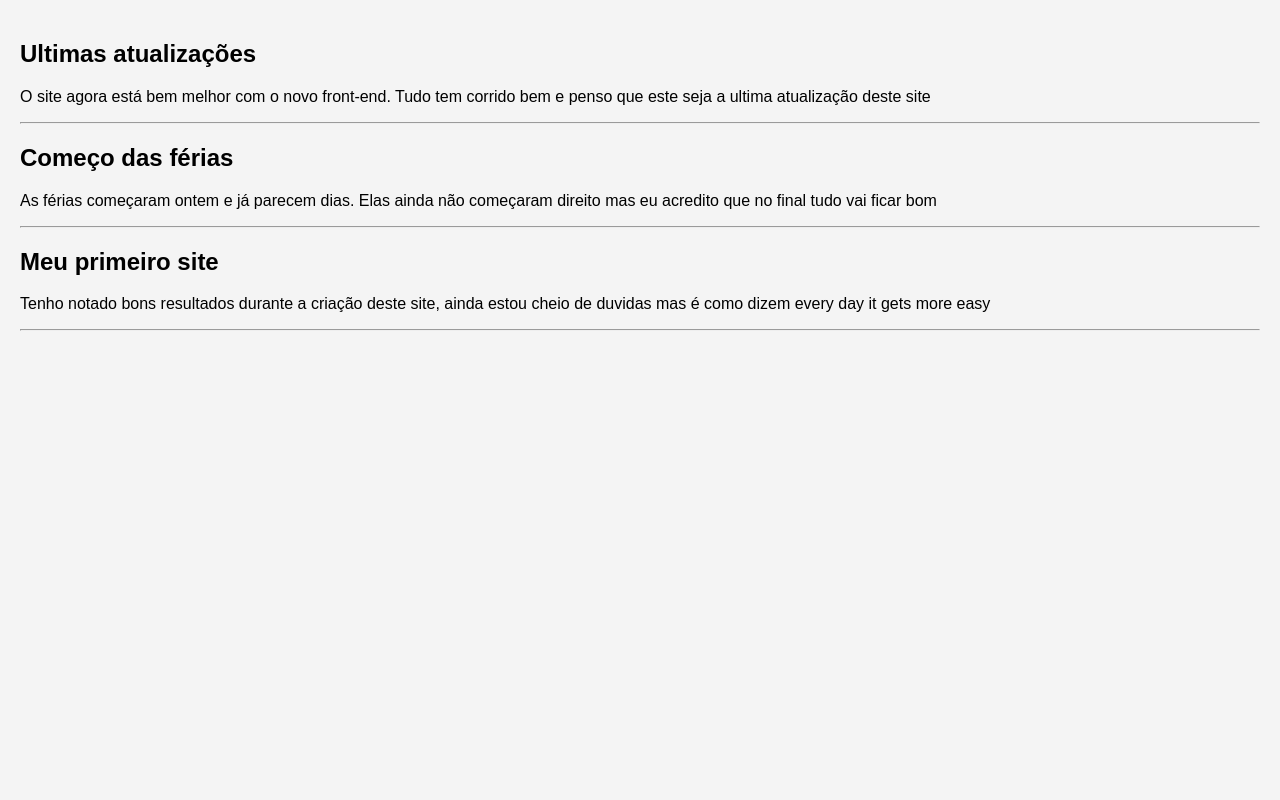
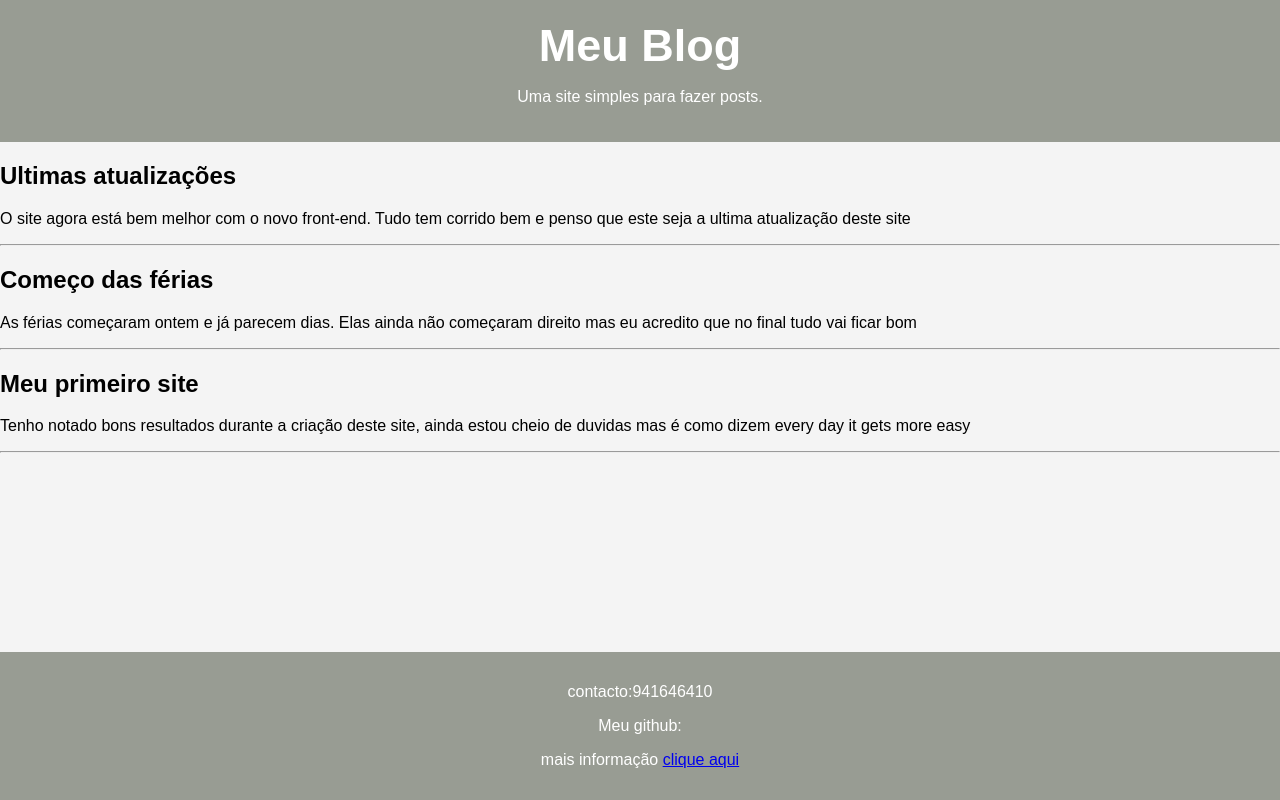
Before and after one commit to Marciobuild/Meu-django, a Django app: page / in a window 1280 px wide. Run offline with Django 5.2, Linux system fonts and the light colour scheme; data comes from the database, SQL or seed files in the repository; both versions use the stored data as it was after the commit.

Commit message:
Atualizações no site

```diff
--- /dev/null
+++ b/blog/static/blog/style.css
@@ -0,0 +1,39 @@
+
+body {
+    font-family: Arial, sans-serif;
+    background: #f4f4f4;
+    margin: 0;
+    padding: 0;
+    display: flex;
+    flex-direction: column;
+    min-height: 100vh;
+}
+
+main {
+    flex: 1;
+}
+
+header {
+    background: #989c93;
+    color: white;
+    padding: 20px;
+    text-align: center;
+}
+
+header h1 {
+    margin: 0;
+    font-size: 45px;
+}
+.post {
+    background: #fff;
+    padding: 15px;
+    margin-bottom: 15px;
+    border-radius: 15px;
+}
+footer {
+    background: #989c93;
+    color: white;
+    padding: 15px;
+    text-align: center;
+    margin: 0;
+}
--- a/blog/templates/blog/listar_posts.html
+++ b/blog/templates/blog/listar_posts.html
@@ -8,6 +8,14 @@
 </head>
 <body>
 
+    <header>
+        {% block header %}
+        <h1>Meu Blog</h1>
+        <p>Uma site simples para fazer posts.</p>
+        {% endblock %}
+    </header>
+
+    <main>
         {% block content %}
             {% for post in posts %}
                 <h2>{{ post.titulo }}</h2>
@@ -17,6 +25,11 @@
                 <p>Nenhum post ainda.</p>
             {% endfor %}
         {% endblock %}
-
+    </main>
+    <footer>
+        <p>contacto:941646410</p>
+        <p>Meu github:</p>
+        <p>mais informação <a href="https://github.com/Marciobuild" target="_blank">clique aqui</a></p>
+    </footer>
 </body>
 </html>
--- a/blog/templates/blog/static/blog/style.css
+++ /dev/null
@@ -1,17 +0,0 @@
-body {
-    font-family: Arial, sans-serif;
-    background-color: #f4f4f4;
-    margin: 0;
-    padding: 20px;
-}
-
-h1 {
-    color: #333;
-}
-
-.post {
-    background: #fff;
-    padding: 15px;
-    margin-bottom: 15px;
-    border-radius: 5px;
-}
```
Also changed, not shown: blog/templates/blog/base.html (+5 -9 lines), blog/urls.py (line endings or trailing spaces), blog/views.py (line endings or trailing spaces), db.sqlite3. Lines whose indentation alone changed are shown as unchanged.
